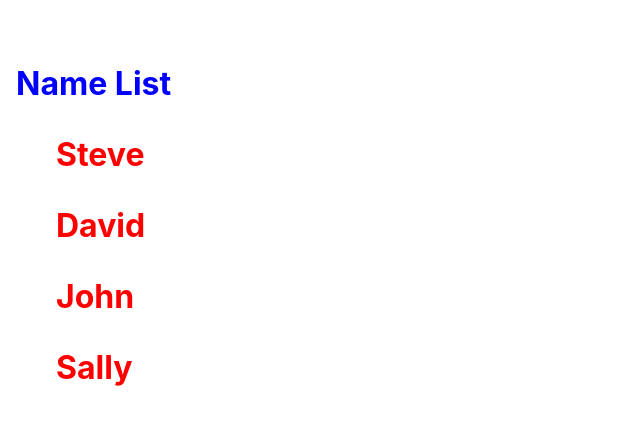
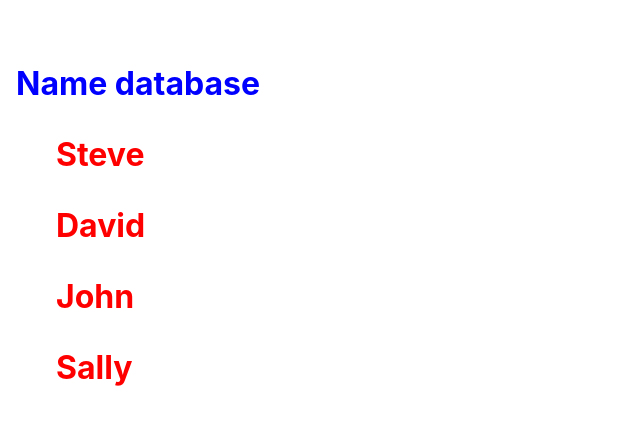
Before and after one commit to saitnyalcin/react-fetching-api, a React (Create React App) app: page / in a window 1280 px wide. Shown: the top 424 px of the page, without its empty margins (0-640 px from the left). Built offline with nearby package versions, Linux system fonts and the light colour scheme.

Commit message:
Name heading is updated

```diff
--- a/src/featureComponents/People.jsx
+++ b/src/featureComponents/People.jsx
@@ -24,7 +24,7 @@ const People = ({ classes }) => {
 
   return (
     <div className={classes.root}>
-      <div className="list-heading">Name List</div>
+      <div className="list-heading">Name database</div>
       <h1>{nameList}</h1>
     </div>
   );
```
